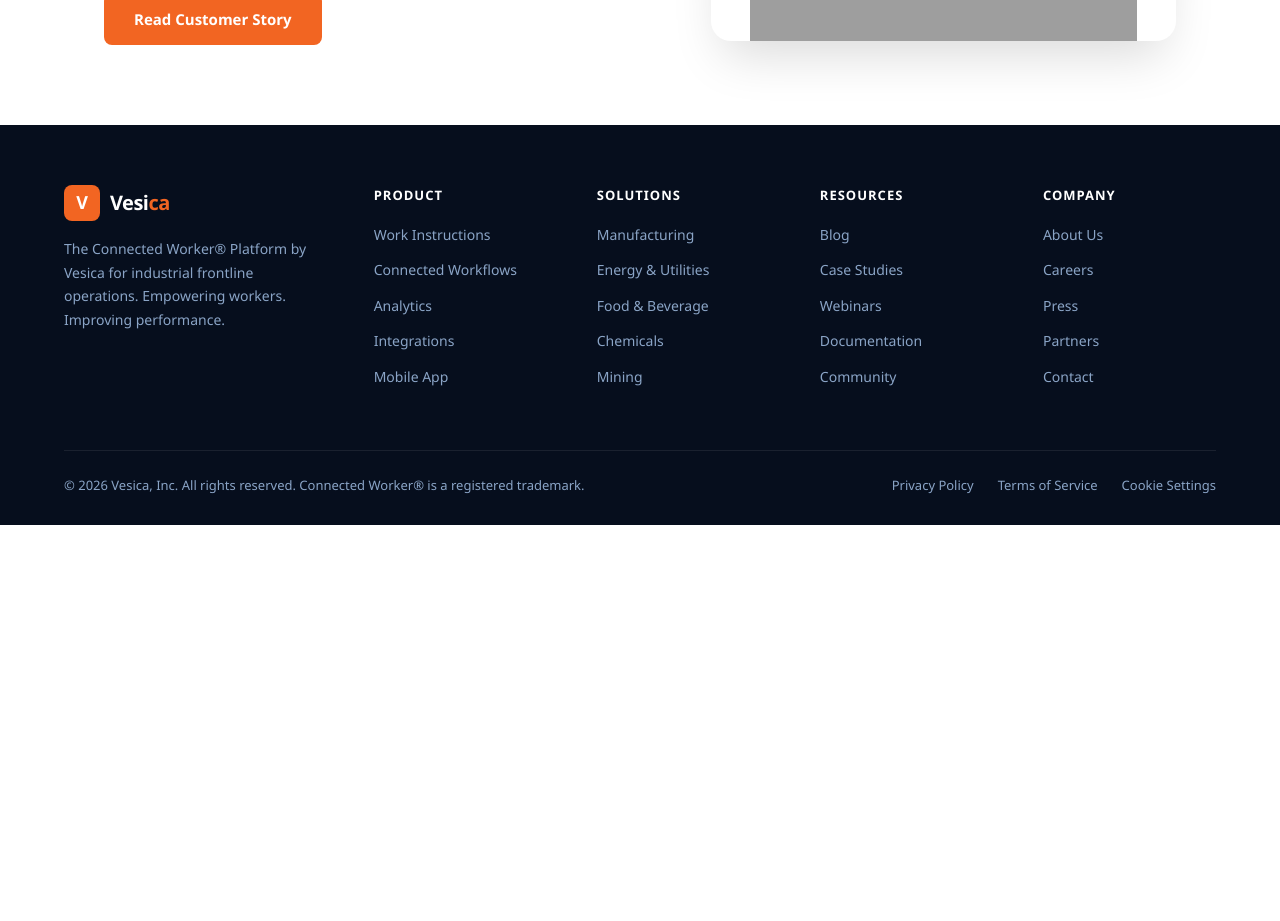
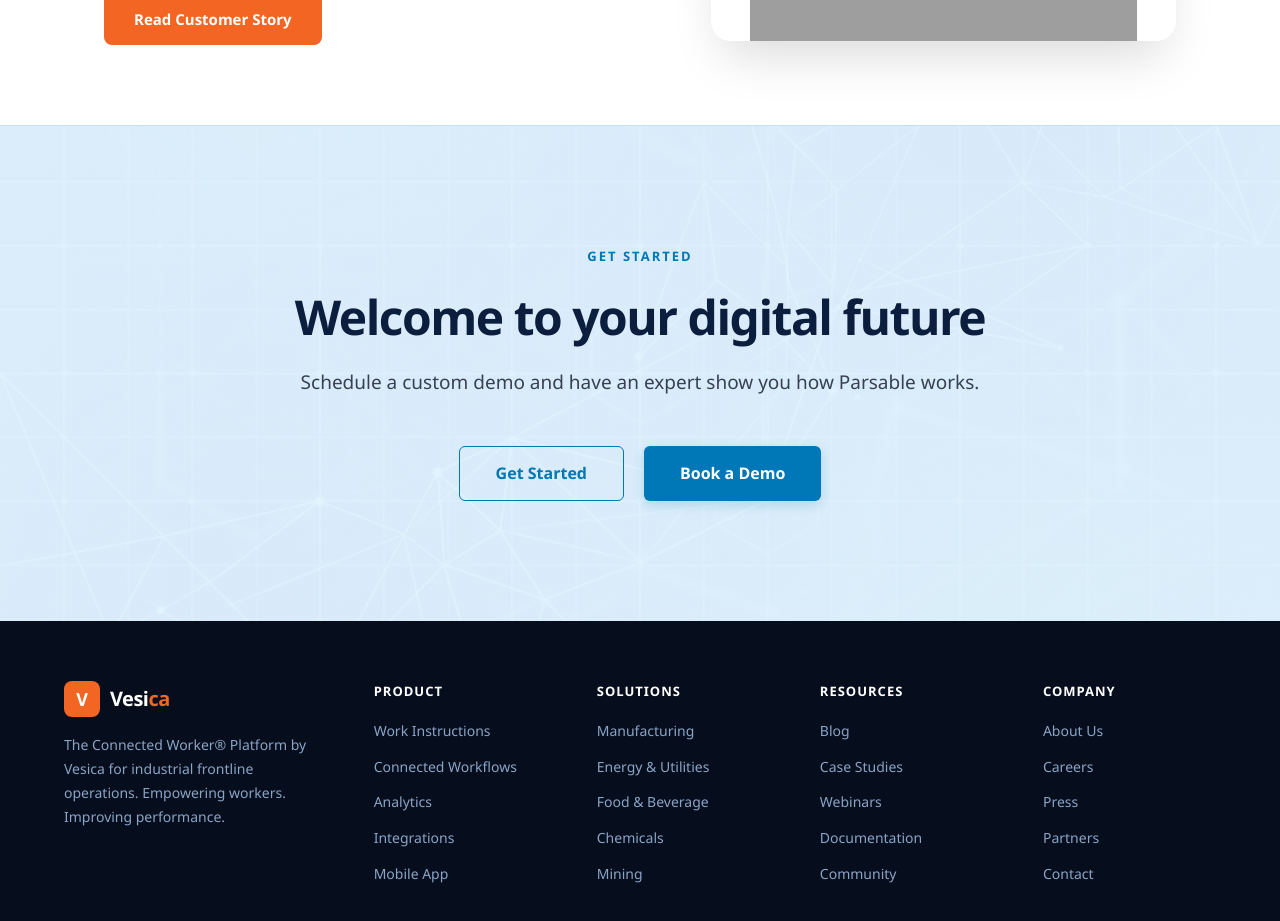
Before and after one commit to Drojasva/Vesica, a Next.js app: page /product in a window 1280 px wide. Shown: the part 2240-3161 px from the top of the page. Before the commit the page ends 2765 px from the top, so only its background shows below. Built offline with nearby package versions, Linux system fonts and the light colour scheme; grey boxes are pictures that could not be loaded.

Commit message:
crea seccion de home

```diff
--- a/app/globals.css
+++ b/app/globals.css
@@ -219,7 +219,16 @@
 .testi-role { font-size: 13px; color: var(--gray-text); }
 
 /* ── CTA ── */
-.cta-section { background: linear-gradient(135deg, var(--navy) 0%, var(--blue-mid) 100%); color: #fff; padding: 90px 5%; text-align: center; }
+.cta-section {
+  background: linear-gradient(rgba(11, 30, 61, 0.85), rgba(11, 30, 61, 0.85)), url('/cta_dark_bg.png');
+  background-size: cover;
+  background-position: center;
+  color: #fff;
+  padding: 120px 5%;
+  text-align: center;
+  position: relative;
+  overflow: hidden;
+}
 .cta-section h2 { font-size: clamp(28px, 3.5vw, 44px); font-weight: 800; margin-bottom: 16px; letter-spacing: -1px; }
 .cta-section p { font-size: 17px; color: #8aa4c6; max-width: 520px; margin: 0 auto 36px; }
 .cta-section .btn-hero-primary { font-size: 16px; padding: 16px 36px; }
--- a/app/product/page.tsx
+++ b/app/product/page.tsx
@@ -78,6 +78,21 @@
         </div>
       </section>
 
+      {/* Get Started Section */}
+      <section className={styles.getStartedSection}>
+        <div className={styles.container}>
+          <span className={styles.getStartedTag}>Get Started</span>
+          <h2 className={styles.getStartedHeading}>Welcome to your digital future</h2>
+          <p className={styles.getStartedText}>
+            Schedule a custom demo and have an expert show you how Parsable works.
+          </p>
+          <div className={styles.getStartedBtns}>
+            <a href="#" className={styles.btnOutline}>Get Started</a>
+            <a href="#" className={styles.btnFilled}>Book a Demo</a>
+          </div>
+        </div>
+      </section>
+
       <Footer />
     </div>
   )
--- a/app/product/product.module.css
+++ b/app/product/product.module.css
@@ -160,3 +160,94 @@
     font-size: 36px;
   }
 }
+
+.getStartedSection {
+  background-color: #e3f2fd;
+  background-image: linear-gradient(rgba(227, 242, 253, 0.8), rgba(227, 242, 253, 0.8)), url('/get_started_bg.png');
+  background-size: cover;
+  background-position: center;
+  padding: 120px 0;
+  text-align: center;
+  position: relative;
+  border-top: 1px solid rgba(0, 119, 182, 0.1);
+}
+
+.getStartedTag {
+  font-size: 13px;
+  font-weight: 700;
+  color: #0077b6;
+  text-transform: uppercase;
+  letter-spacing: 2px;
+  margin-bottom: 24px;
+  display: block;
+}
+
+.getStartedHeading {
+  font-size: 48px;
+  font-weight: 800;
+  color: #0b1e3d;
+  margin-bottom: 24px;
+  letter-spacing: -1.5px;
+  line-height: 1.1;
+}
+
+.getStartedText {
+  font-size: 19px;
+  color: #374151;
+  max-width: 700px;
+  margin: 0 auto 48px;
+  line-height: 1.6;
+}
+
+.getStartedBtns {
+  display: flex;
+  gap: 20px;
+  justify-content: center;
+  align-items: center;
+}
+
+.btnOutline {
+  border: 1.5px solid #0077b6;
+  color: #0077b6;
+  padding: 14px 36px;
+  border-radius: 6px;
+  font-weight: 700;
+  font-size: 16px;
+  transition: all 0.3s ease;
+  background: transparent;
+}
+
+.btnOutline:hover {
+  background: rgba(0, 119, 182, 0.05);
+  transform: translateY(-2px);
+}
+
+.btnFilled {
+  background: #0077b6;
+  color: #fff;
+  padding: 15px 36px;
+  border-radius: 6px;
+  font-weight: 700;
+  font-size: 16px;
+  transition: all 0.3s ease;
+  box-shadow: 0 4px 12px rgba(0, 119, 182, 0.2);
+}
+
+.btnFilled:hover {
+  background: #005f8d;
+  transform: translateY(-2px);
+  box-shadow: 0 6px 20px rgba(0, 119, 182, 0.3);
+}
+
+@media (max-width: 768px) {
+  .getStartedHeading {
+    font-size: 36px;
+  }
+  .getStartedBtns {
+    flex-direction: column;
+    gap: 15px;
+  }
+  .getStartedSection {
+    padding: 80px 20px;
+  }
+}
```
Also changed, not shown: public/cta_dark_bg.png (added), public/get_started_bg.png (added).
